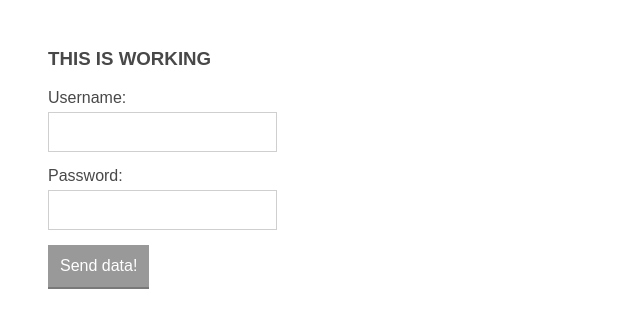
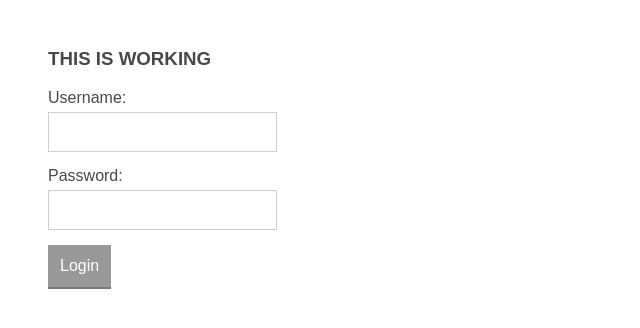
Before and after one commit to caolanwall/github-vis, a React (Create React App) app: page / in a window 1280 px wide. Shown: the top 328 px of the page, without its empty margins (0-640 px from the left). Built offline with nearby package versions, Linux system fonts and the light colour scheme.

Commit message:
Implemented github api for login and list logged in users repos

```diff
--- a/package.json
+++ b/package.json
@@ -3,6 +3,7 @@
   "version": "0.1.0",
   "private": true,
   "dependencies": {
+    "axios": "^0.19.0",
     "github-api": "^3.3.0",
     "react": "^16.11.0",
     "react-dom": "^16.11.0",
--- a/src/App.js
+++ b/src/App.js
@@ -7,6 +7,7 @@ import Form from './Form.js';
 
 class App extends Component {
   render(){
+
     return (
 
         <Form />
--- a/src/Form.js
+++ b/src/Form.js
@@ -1,5 +1,7 @@
 // // eslint-disable-next-line
 import React, {Component} from 'react';
+var GitHub = require('github-api');
+const axios = require('axios');
 //Import the bootstrap react style sheets.
 //import './style.css'
 
@@ -13,13 +15,7 @@ class Form extends Component {
       this.handleSubmit = this.handleSubmit.bind(this);
       this.handleChange = this.handleChange.bind(this);
     }
-    /* Handle Change
-      Here write a function that is called onChange in the react
-      render. It should use setState() to change the state of username
-      and password.
 
-      Identify the field being changed with "name" in the JSX element.
-    */
    handleChange(event){
     const target = event.target;
     const value = target.value;
@@ -31,12 +27,19 @@ class Form extends Component {
    }
 
     handleSubmit(event) {
+      event.preventDefault();
       console.log(this.state.username);
       console.log(this.state.password);
 
-      event.preventDefault();
-      //const form = event.target;
-      //const data = new FormData(form);
+      axios.get('https://api.github.com/users/caolanwall/repos')
+      .then(function (response) {
+        // handle success
+        console.log(response);
+      })
+      .catch(function (error) {
+        // handle error
+        console.log(error);
+      });
 
       this.setState({
           invalid: false,
@@ -60,7 +63,7 @@ class Form extends Component {
         <label htmlFor="password">Password:</label>
         <input id="password" name="password" type="password" required onChange={this.handleChange}/>
 
-        <button onClick={this.handleSubmit}>Send data!</button>
+        <button onClick={this.handleSubmit}>Login</button>
       </form>
 
     </div>
```
